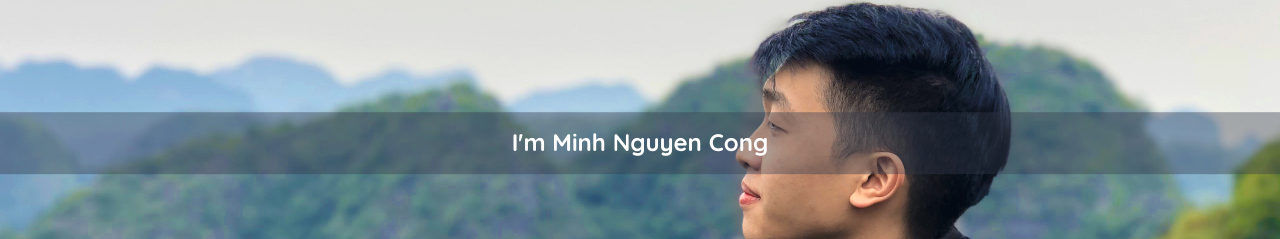
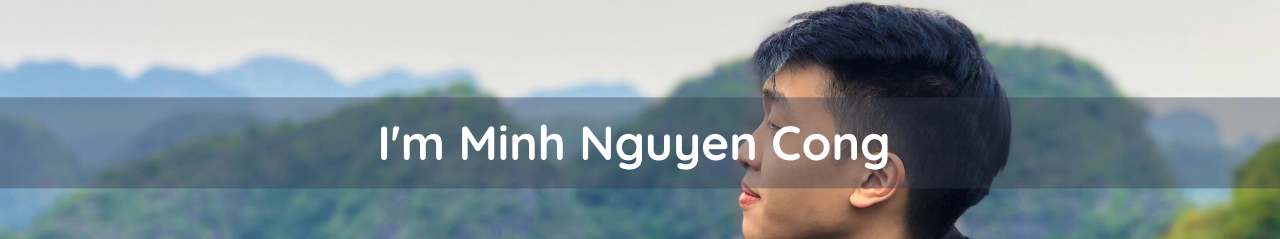
Before and after one commit to CongMinh77/my-portfolio, a React (Create React App) app: page / in a window 1280 px wide. Shown: the part 287-526 px from the top of the page. Built offline with nearby package versions, Linux system fonts and the light colour scheme; a web font is replaced by a local one.

Commit message:
update UI

```diff
--- a/package.json
+++ b/package.json
@@ -32,6 +32,7 @@
     "react-i18next": "^13.4.1",
     "react-router-dom": "^6.18.0",
     "react-scripts": "5.0.1",
+    "react-type-animation": "^3.2.0",
     "typescript": "^4.9.5",
     "web-vitals": "^2.1.4"
   },
--- a/src/locales/en.json
+++ b/src/locales/en.json
@@ -92,7 +92,7 @@
     "savings": "Savings"
   },
   "my_portfolio": {
-    "title": "My Portfolio"
+    "title": "Portfolio"
   },
   "about_me": "About me",
   "contact_me": "Contact me",
--- a/src/locales/vi.json
+++ b/src/locales/vi.json
@@ -92,7 +92,7 @@
     "savings": "Tiết kiệm"
   },
   "my_portfolio": {
-    "title": "Portfolio của tôi"
+    "title": "Portfolio"
   },
   "about_me": "Về tôi",
   "contact_me": "Liên hệ với tôi",
--- a/src/pages/Home/Home.tsx
+++ b/src/pages/Home/Home.tsx
@@ -11,6 +11,7 @@ import Resume from '@pages/Resume'
 import Service from '@pages/Service'
 import PageSEO from '@/components/SEO/PageSEO'
 import { useStyles } from './styles'
+import { TypeAnimation } from 'react-type-animation'
 
 const Home = () => {
   const classes = useStyles()
@@ -21,10 +22,19 @@ const Home = () => {
   return (
     <>
       <PageSEO
-        title={t('home.title') + " - Minh Nguyen"}
-        description={t('home.meta.description') || "Minh Nguyen's personal portfolio showcasing web development skills, projects, and experience."}
+        title={t('home.title') + ' - Minh Nguyen'}
+        description={
+          t('home.meta.description') ||
+          "Minh Nguyen's personal portfolio showcasing web development skills, projects, and experience."
+        }
         path="/"
-        keywords={['portfolio', 'web developer', 'frontend', 'react', 'typescript']}
+        keywords={[
+          'portfolio',
+          'web developer',
+          'frontend',
+          'react',
+          'typescript'
+        ]}
       />
       <Box sx={{ display: 'flex', position: 'relative' }}>
         <img
@@ -43,8 +53,18 @@ const Home = () => {
             textAlign={'center'}
             color={COLORS.WHITE}
             py={2}
-            sx={{ fontSize: { xs: '1rem', sm: '1.25rem', md: '1.5rem' }, px: { xs: 2, sm: 4 } }}>
-            {t('home.introduction')}
+            sx={{
+              fontSize: { xs: '1rem', sm: '1.25rem', md: '1.5rem' },
+              px: { xs: 2, sm: 4 }
+            }}>
+            <TypeAnimation
+              key={t('home.introduction')}
+              sequence={[t('home.introduction'), 1000]}
+              wrapper="span"
+              speed={33}
+              style={{ fontSize: '2em', display: 'inline-block' }}
+              repeat={Infinity}
+            />
           </Typography>
         </Box>
       </Box>
@@ -52,9 +72,7 @@ const Home = () => {
       <Box sx={{ maxWidth: '1440px', margin: '0 auto' }}>
         <Portfolio />
         <About />
-        <Service
-          showFinancial={false}
-        />
+        <Service showFinancial={false} />
         <Resume />
         <Contact />
       </Box>
```
Also changed, not shown: src/components/Header/Header.tsx (+7 -16 lines), src/components/LanguageSelector/LanguageSelector.tsx (+11 -7 lines).
